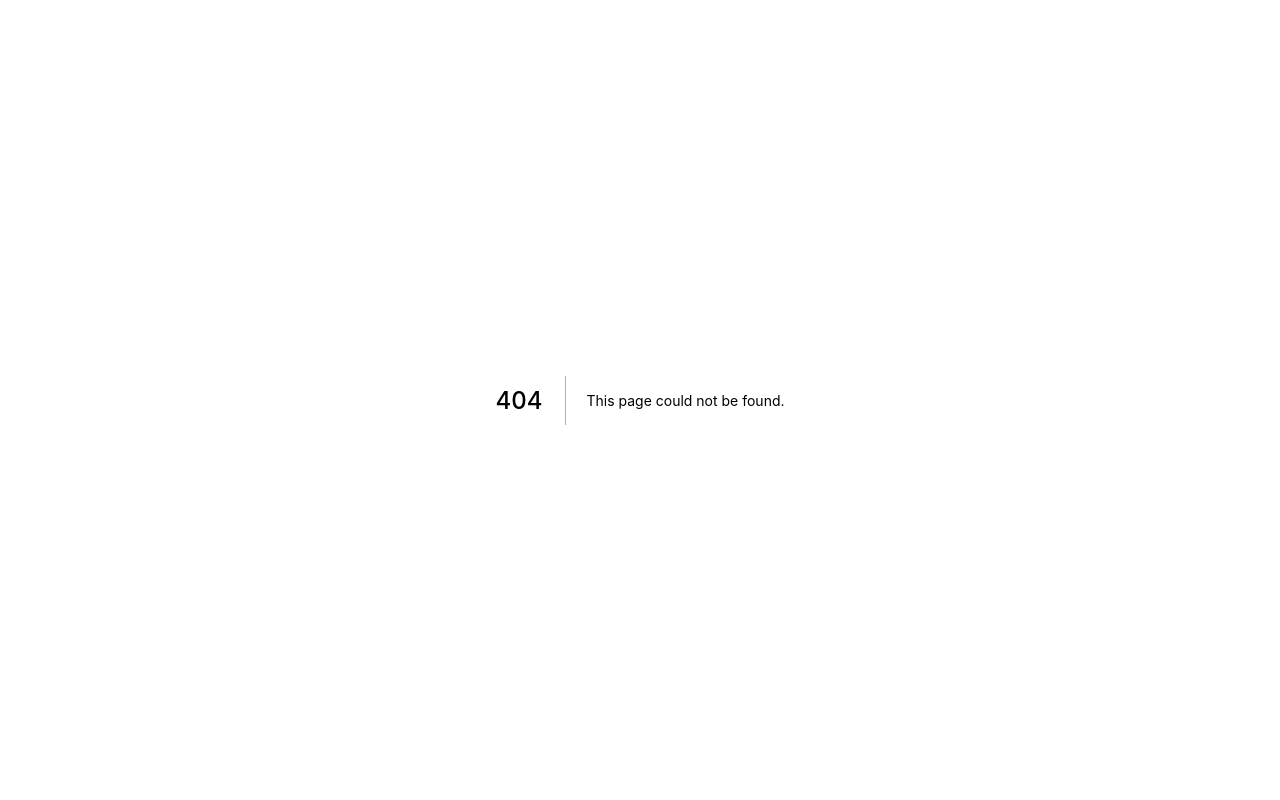
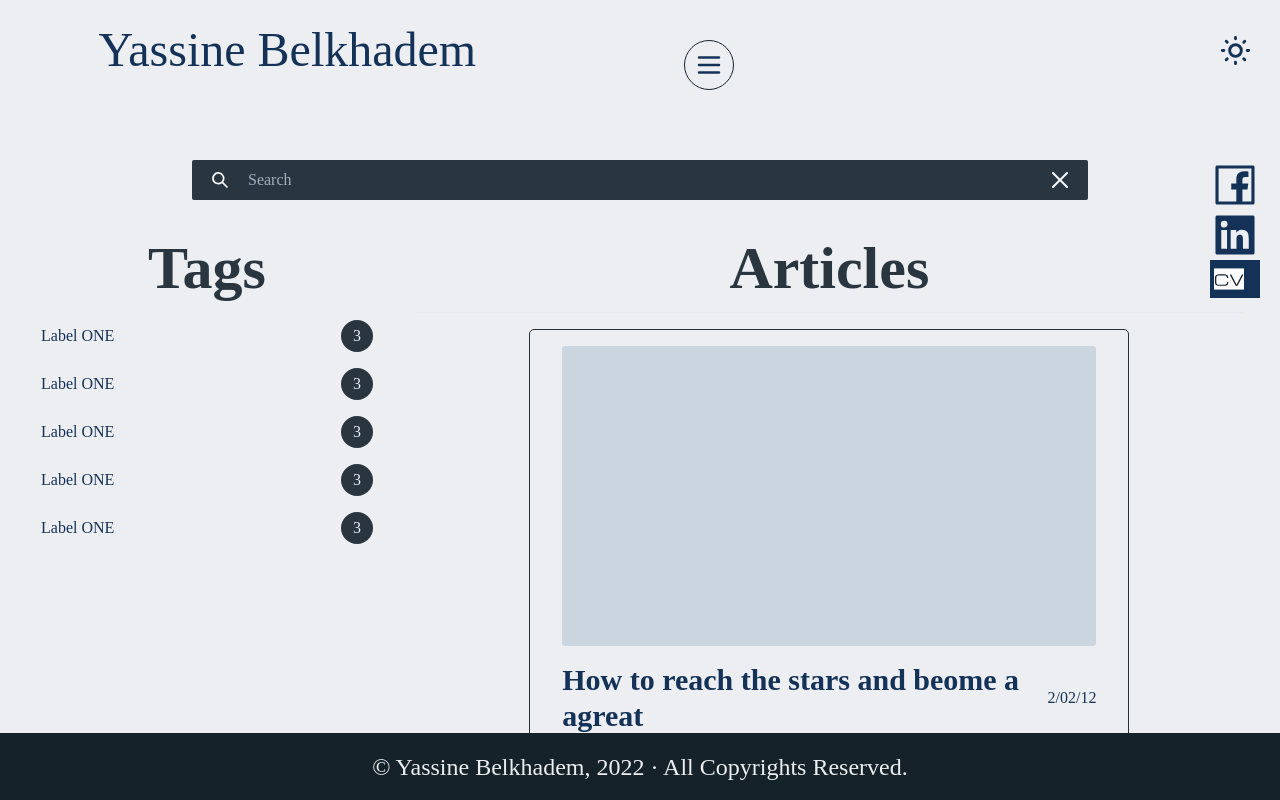
Before and after one commit to yassinebk/yassinebk.github.io, a Next.js app: page /blog in a window 1280 px wide. Before the commit this address had no page. Built offline with nearby package versions, Linux system fonts and the light colour scheme; a web font is replaced by a local one.

Commit message:
finished blog page

```diff
--- /dev/null
+++ b/components/Blog/BlogCard.tsx
@@ -0,0 +1,84 @@
+import {
+  Box,
+  Flex,
+  Heading,
+  HStack,
+  Text,
+  useColorModeValue,
+} from "@chakra-ui/react";
+import { motion } from "framer-motion";
+import NextLink from "next/link";
+import React from "react";
+import ParallaxContainer from "../Parallax";
+import { Tag } from "../Tag";
+
+interface ProjectCardProps {
+  date: string;
+  title: string;
+  description: string;
+  id: string;
+  index: number;
+}
+
+export const BlogCard: React.FC<ProjectCardProps> = ({
+  date,
+  index,
+  id,
+  description,
+  title,
+}) => {
+  const border = useColorModeValue("1px solid #24313A", "0px solid");
+  const cardBg = useColorModeValue("transparent", "#25313A");
+  const dateColor = useColorModeValue("lightSecondary", "darkSecondary");
+  const child = {
+    hidden: { opacity: 0, translateY: -30, scale: 0.6 },
+    show: { opacity: 1, translateY: 0, scale: 1 },
+  };
+  return (
+    <NextLink href={`/article/${id}`}>
+      <motion.div
+        initial={{
+          opacity: 0,
+          scaleX: 0.8,
+        }}
+        animate={{
+          opacity: 1,
+          scaleX: 1,
+        }}
+        transition={{
+          duration: 0.5,
+          delay: 0.1 * index,
+        }}
+        style={{
+          margin: "8px 8px",
+          maxWidth: "600px",
+          minWidth: "300px",
+          minHeight: "400px",
+          height: "fit-content",
+          width: "100%",
+          backgroundColor: cardBg,
+          border: border,
+          borderRadius: 5,
+          flexDirection: "column",
+          paddingTop: "2%",
+          paddingBottom: "2%",
+          paddingLeft: "4%",
+          paddingRight: "4%",
+        }}
+      >
+        <Box h="300px" w="100%" bgColor="gray.300" mb="4" borderRadius={3} />
+        <HStack alignItems="center" justifyContent="space-between" height="40%">
+          <Heading fontSize={["lg", "xl", "3xl", "3xl"]}>{title}</Heading>
+          <Text color={dateColor} as="h4">
+            {date}
+          </Text>
+        </HStack>
+        <Box h="12px" />
+        <HStack>
+          <Tag label="Computer Science" /> <Tag label="Great Guy" />
+        </HStack>
+        <Box h="20px" />
+      </motion.div>
+    </NextLink>
+  );
+};
--- /dev/null
+++ b/components/Blog/BlogHeading.tsx
@@ -0,0 +1,16 @@
+import { Heading, useColorMode, useColorModeValue } from '@chakra-ui/react';
+import React from 'react'
+
+interface BlogHeadingProps {
+
+}
+
+export const BlogHeading: React.FC<BlogHeadingProps> = ({children}) => {
+    const textColor=useColorModeValue('cardDark2','darkSecondary')
+    return (
+        <Heading color={textColor} fontSize="6xl">
+            {children}
+
+            </Heading>
+        );
+}
--- /dev/null
+++ b/components/Blog/BlogTag.tsx
@@ -0,0 +1,36 @@
+import { Circle, HStack, Text, useColorMode } from "@chakra-ui/react";
+import React from "react";
+import { useThemeBackground, useThemeText } from "../../hooks/styleHooks";
+
+interface BlogTagsProps {
+  label: string;
+  numberOfArticles: number;
+  onClick: () => void;
+}
+
+export const BlogTag: React.FC<BlogTagsProps> = ({
+  onClick,
+  label,
+  numberOfArticles,
+}) => {
+  const { inversedBgColor } = useThemeBackground();
+  const { inversedTextColor } = useThemeText();
+  return (
+    <HStack
+      onClick={onClick}
+      justifyContent="space-between"
+      w="100%"
+      py="2"
+      _hover={{
+        bgColor: inversedBgColor,
+        color: inversedTextColor,
+      }}
+      px="1"
+    >
+      <Text>{label}</Text>
+      <Circle bgColor="cardDark2" color="lightBackground" size="8">
+        {numberOfArticles}
+      </Circle>
+    </HStack>
+  );
+};
--- /dev/null
+++ b/components/Blog/Searchbar.tsx
@@ -0,0 +1,35 @@
+import { CloseIcon, SearchIcon } from "@chakra-ui/icons";
+import { HStack, Input, useColorModeValue } from "@chakra-ui/react";
+import React from "react";
+
+interface SearchbarProps {
+  setOption: (option: any) => void;
+  filter: any;
+  resetFilter: () => void;
+}
+
+export const Searchbar: React.FC<SearchbarProps> = ({ setOption }) => {
+  const textColor = useColorModeValue("#F8F8F8", "inherit");
+  return (
+    <HStack
+      pos="sticky"
+      bgColor="cardDark2"
+      position="relative"
+      maxW="1200px"
+      mx="auto"
+      w="70vw"
+      borderRadius={2}
+      color={textColor}
+    >
+      <SearchIcon position="absolute" left={5} />
+      <Input
+        px="12"
+        // onChange={setOption}
+        borderWidth={0}
+        placeholder="Search"
+        bgColor="transparent"
+      />
+      <CloseIcon position="absolute" right={5} />
+    </HStack>
+  );
+};
--- a/components/Body.tsx
+++ b/components/Body.tsx
@@ -1,9 +1,11 @@
 import { Box, Flex } from "@chakra-ui/react";
 import React from "react";
 
-interface BodyProps {}
+interface BodyProps {
+  isFooterPresent?:boolean
+}
 
-export const Body: React.FC<BodyProps> = ({ children }) => {
+export const Body: React.FC<BodyProps> = ({ children,isFooterPresent=true }) => {
   return (
     <Flex
       h="full"
@@ -11,11 +13,13 @@ export const Body: React.FC<BodyProps> = ({ children }) => {
       overflowX="hidden"
       flexDir="column"
       zIndex="base"
+      position="relative"
+
     >
       <Box minH="100px" height="20vh"  id="navbar-placeholder" />
       {children}
 
-      <Box minH="67px" id="footer-placeholder" h="20vh" w="100vw" />
+      {isFooterPresent && <Box minH="67px" id="footer-placeholder" h="20vh" w="100vw" />}
     </Flex>
   );
 };
--- a/components/Layout.tsx
+++ b/components/Layout.tsx
@@ -8,9 +8,10 @@ import { SideLinks } from "./SideLinks";
 
 interface LayoutProps {
   title: string;
+  isFooterPresent?: boolean;
 }
 
- const Layout: React.FC<LayoutProps> = ({ children, title }) => {
+const Layout: React.FC<LayoutProps> = ({ children, title, isFooterPresent = true }) => {
   return (
     <>
       <Head>
@@ -23,7 +24,7 @@ interface LayoutProps {
       </Head>
       <Navbar />
       <SideLinks />
-      <Body>{children}</Body>
+      <Body isFooterPresent={isFooterPresent}>{children}</Body>
       <Footer />
     </>
   );
--- a/components/SideLinks.tsx
+++ b/components/SideLinks.tsx
@@ -59,11 +59,11 @@ const CVLink = () => {
 export const SideLinks: React.FC<SideLinksProps> = ({}) => {
   return (
     <Flex
-      zIndex={0}
+      zIndex={"banner"}
       position="fixed"
       right={5}
       spacing={1}
-      top={["30%"]}
+      top={["20%"]}
       display={["none", "none", "flex"]}
       flexDir={["row", "row", "column", "column"]}
     >
--- /dev/null
+++ b/hooks/useFilter.tsx
@@ -0,0 +1,16 @@
+import { useState } from "react";
+
+export const useFilter = (initialFilter = [], options) => {
+  const [filter, setFilter] = useState(initialFilter);
+  const setOption = (option) => {
+    if (options.includes(option)) setFilter([...filter, option]);
+  };
+
+  const resetFilter = () => setFilter(initialFilter);
+
+  return {
+    filter,
+    resetFilter,
+    setOption,
+  };
+};
--- /dev/null
+++ b/pages/blog/index.tsx
@@ -0,0 +1,129 @@
+import { Box, Divider, Flex, Grid, HStack, VStack } from "@chakra-ui/react";
+import React from "react";
+import { BlogCard } from "../../components/Blog/BlogCard";
+import { BlogHeading } from "../../components/Blog/BlogHeading";
+import { BlogTag } from "../../components/Blog/BlogTag";
+import { Searchbar } from "../../components/Blog/Searchbar";
+import Layout from "../../components/Layout";
+import { useFilter } from "../../hooks/useFilter";
+
+interface BlogProps {}
+
+const BlogPage: React.FC<BlogProps> = ({}) => {
+  const { setOption, filter, resetFilter } = useFilter();
+  const mockData=[1,1,1,1,1,1,1,1,1,,1,1,1]
+  return (
+    <Layout title={"YB - Blog"} isFooterPresent={false}>
+      <Searchbar
+        setOption={setOption}
+        filter={filter}
+        resetFilter={resetFilter}
+      />
+      <Box h="8" />
+      <Box
+        marginBottom={["60x", "60px", "60px", "120px", "0px"]}
+        display={["flex", "flex", "flex", "flex", "grid"]}
+        gridTemplateColumns={[
+          "1fr",
+          "1fr",
+          "1fr",
+          "1fr",
+          "repeat(6,1fr)",
+          "repeat(12,1fr)",
+        ]}
+        flexDir={"column-reverse"}
+        px={[4, 4, 4, 4, 8]}
+        gridGap={4}
+        alignItems={["center", "center", "center", "center", "flex-end"]}
+        justifyContent="space-around"
+        position="relative"
+      >
+        <VStack
+          maxW="350px"
+          gridColumnStart={[1, 1, 1, 1, 1]}
+          gridColumnEnd={[2, 2, 2, 3, 3, 4]}
+          px={4}
+          h="100%"
+          marginBottom={["200px", "200px", "200px", "0px"]}
+        >
+          <BlogHeading>Tags</BlogHeading>
+          <Box
+            flexWrap="wrap"
+            w="100%"
+            display={["grid", "grid", "grid", "flex"]}
+            flexDir={"column"}
+            minW="340px"
+            gridTemplateColumns="repeat(1,1fr)"
+            // gridGap="24"
+            px={[4, 4, 4, 0]}
+          >
+            <BlogTag
+              label="Label ONE"
+              numberOfArticles={3}
+              onClick={() => console.log("set filter")}
+            />
+            <BlogTag
+              label="Label ONE"
+              numberOfArticles={3}
+              onClick={() => console.log("set filter")}
+            />
+            <BlogTag
+              label="Label ONE"
+              numberOfArticles={3}
+              onClick={() => console.log("set filter")}
+            />
+            <BlogTag
+              label="Label ONE"
+              numberOfArticles={3}
+              onClick={() => console.log("set filter")}
+            />
+            <BlogTag
+              label="Label ONE"
+              numberOfArticles={3}
+              onClick={() => console.log("set filter")}
+            />
+          </Box>
+        </VStack>
+        <VStack
+          flexGrow={1}
+          px={1}
+          h="full"
+          gridColumnStart={[1, 1, 1, 3, 3, 4]}
+          gridColumnEnd={[2, 2, 2, 2, 13]}
+          w={["100vw", "100vw", "100%"]}
+        >
+          <Box position="static">
+            <BlogHeading>Articles</BlogHeading>
+          </Box>
+          <Divider />
+          <Flex
+            w="100%"
+            paddingBottom="24px"
+            className="scrollbar"
+            maxH={["100%", "100%", "100%", "100%", "55vh", "58vh"]}
+            // overflow={[
+            //   "hidden",
+            //   "hidden",
+            //   "hidden",
+            //   "hidden",
+            //   "scroll",
+            //   "scroll",
+            // ]}
+            overflowX="hidden"
+            wrap="wrap"
+            flexDir="row"
+            justifyContent="center"
+            scrollBehavior="smooth"
+            px="4"
+          >
+            {mockData.map((el, i) => <BlogCard date="2/02/12" description="Loream daskfmkadsfkjaslfjadslfjalsdfljaslkdjfl" index={i} key={i} title="How to reach the stars and beome a agreat" />)}
+
+          </Flex>
+          <Divider />
+        </VStack>
+      </Box>
+    </Layout>
+  );
+};
+
+export default BlogPage;
--- a/styles/globals.css
+++ b/styles/globals.css
@@ -3,6 +3,7 @@ body {
   padding: 0;
   margin: 0;
   width: 100vw;
+  overflow-x: hidden;
 }
 
 a {
@@ -40,3 +41,30 @@ a {
     grid-column-end: 3;
   }
 }
+
+body::-webkit-scrollbar {
+  width: 12px; /* width of the entire scrollbar */
+}
+
+body::-webkit-scrollbar-track {
+  background: #eceef1; /* color of the tracking area */
+}
+
+body::-webkit-scrollbar-thumb {
+  background-color: #25313a; /* color of the scroll thumb */
+  border-radius: 20px; /* roundness of the scroll thumb */
+  border: 1px solid #293640; /* creates padding around scroll thumb */
+}
+.scrollbar::-webkit-scrollbar {
+  width: 12px; /* width of the entire scrollbar */
+}
+
+.scrollbar::-webkit-scrollbar-track {
+  background: #eceef1; /* color of the tracking area */
+}
+
+.scrollbar::-webkit-scrollbar-thumb {
+  background-color: #25313a; /* color of the scroll thumb */
+  border-radius: 20px; /* roundness of the scroll thumb */
+  border: 1px solid #293640; /* creates padding around scroll thumb */
+}
```
Also changed, not shown: components/CustomProgress.tsx (+6 -5 lines), components/Parallax.tsx (+5 -2 lines).
